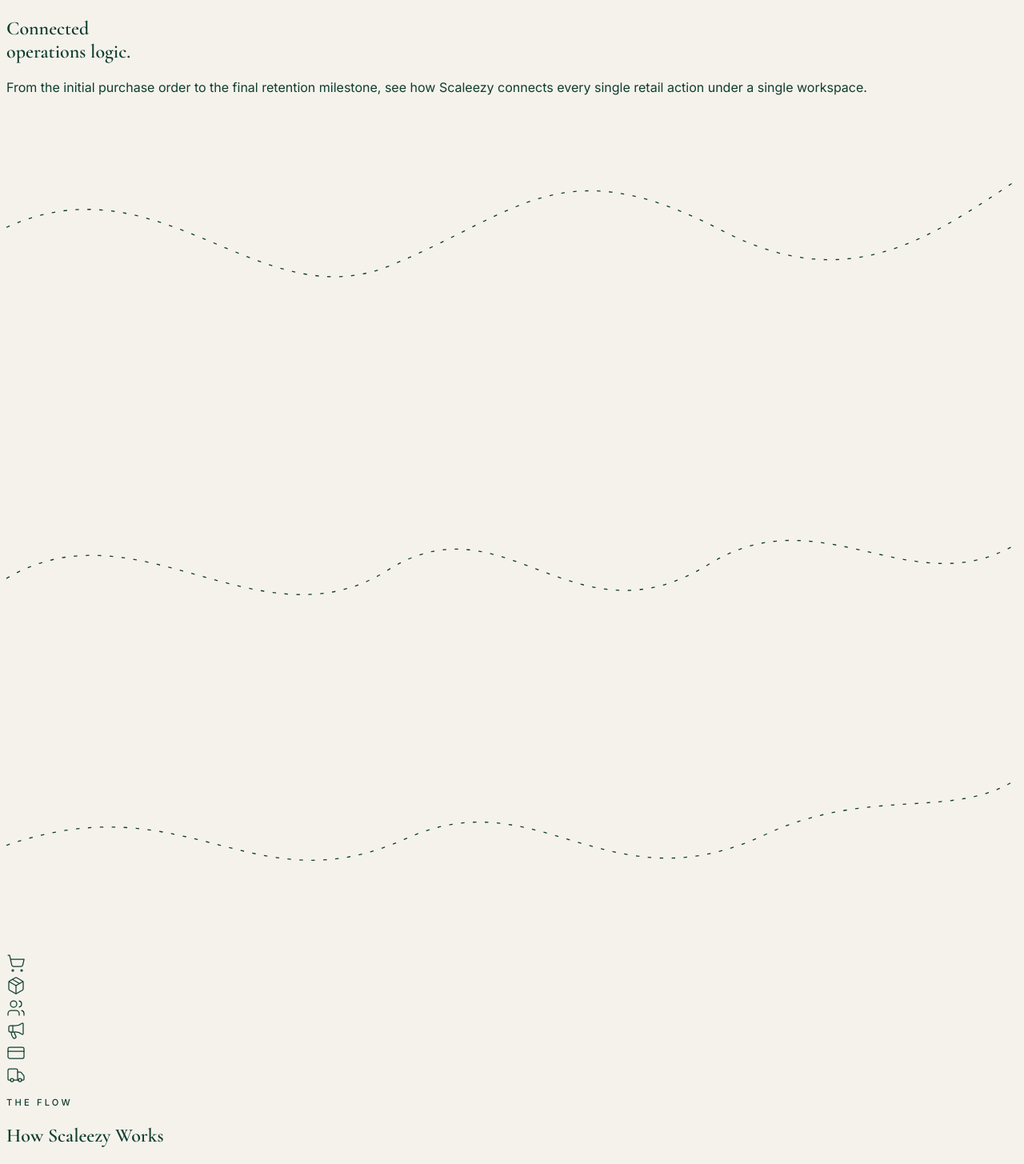
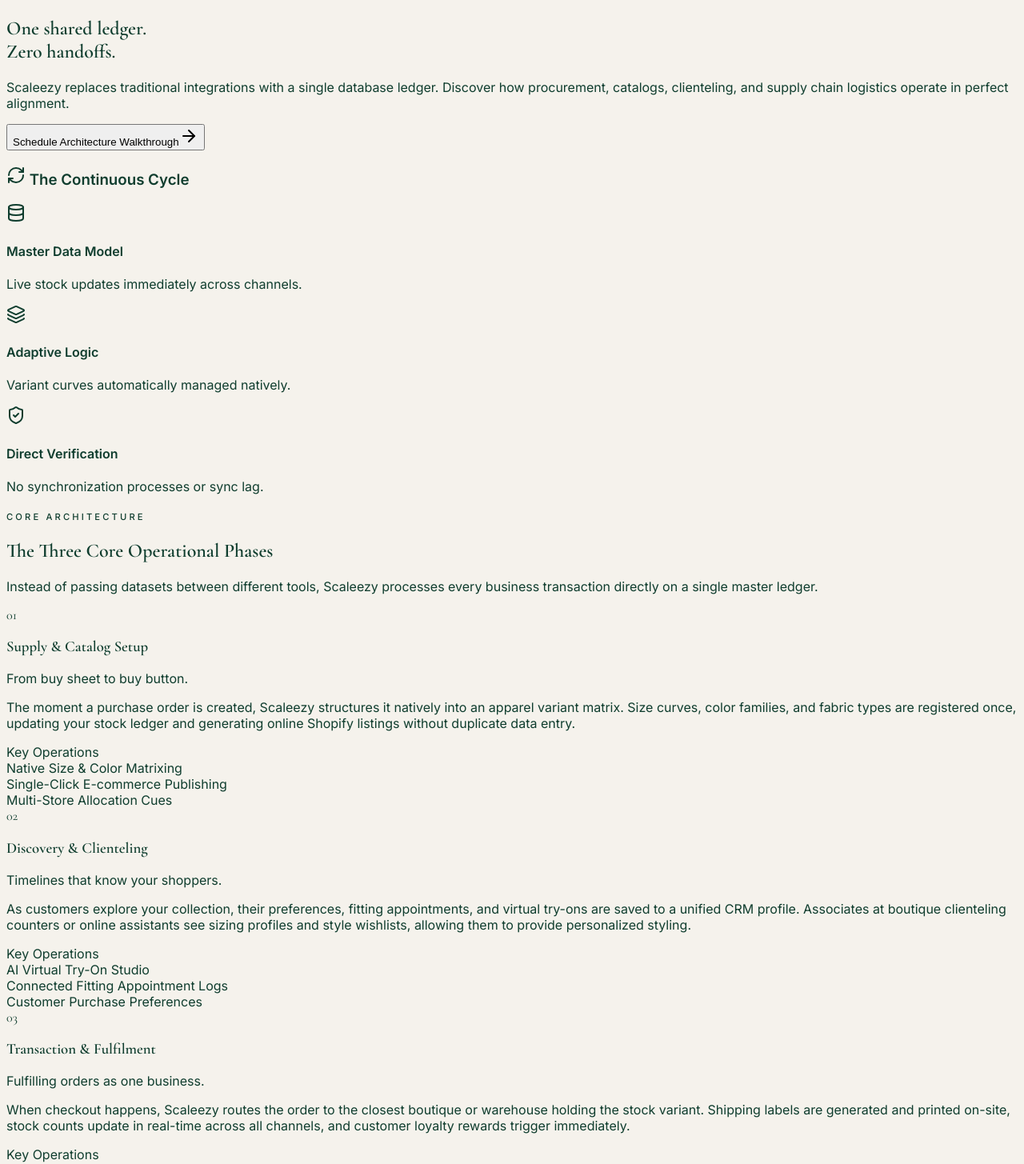
Before and after one commit to sanjaydoms/scaleezy_website, a React app in the folder src/: page /how-it-works in a window 1280 px wide. Shown: the part 286-1741 px from the top of the page at 80% size. Built offline with nearby package versions, Linux system fonts and the light colour scheme; the HTML template or start-up script is replaced by a standard one.

Commit message:
Expand HowItWorksPage with comprehensive operational phases, diagrams, and metadata

```diff
--- a/src/pages/HowItWorksPage.tsx
+++ b/src/pages/HowItWorksPage.tsx
@@ -1,46 +1,179 @@
 import React from 'react';
-import { ArrowRight, Sparkles, FlowIcon } from 'lucide-react';
+import { ArrowRight, Sparkles, Database, ShieldCheck, RefreshCw, Layers, ArrowDown } from 'lucide-react';
 import { Journey } from '../components/Journey';
 import { Reveal } from '../components/motion';
 import { triggerBookDemo } from '../components/BookDemoModal';
 
 export function HowItWorksPage() {
+  const PHASES = [
+    {
+      number: '01',
+      title: 'Supply & Catalog Setup',
+      subtitle: 'From buy sheet to buy button.',
+      description: 'The moment a purchase order is created, Scaleezy structures it natively into an apparel variant matrix. Size curves, color families, and fabric types are registered once, updating your stock ledger and generating online Shopify listings without duplicate data entry.',
+      steps: ['Native Size & Color Matrixing', 'Single-Click E-commerce Publishing', 'Multi-Store Allocation Cues']
+    },
+    {
+      number: '02',
+      title: 'Discovery & Clienteling',
+      subtitle: 'Timelines that know your shoppers.',
+      description: 'As customers explore your collection, their preferences, fitting appointments, and virtual try-ons are saved to a unified CRM profile. Associates at boutique clienteling counters or online assistants see sizing profiles and style wishlists, allowing them to provide personalized styling.',
+      steps: ['AI Virtual Try-On Studio', 'Connected Fitting Appointment Logs', 'Customer Purchase Preferences']
+    },
+    {
+      number: '03',
+      title: 'Transaction & Fulfilment',
+      subtitle: 'Fulfilling orders as one business.',
+      description: 'When checkout happens, Scaleezy routes the order to the closest boutique or warehouse holding the stock variant. Shipping labels are generated and printed on-site, stock counts update in real-time across all channels, and customer loyalty rewards trigger immediately.',
+      steps: ['Multi-Location Order Routing', 'On-Site Shipping Label Generation', 'Real-Time Inventory Adjustment']
+    }
+  ];
+
   return (
     <main className="w-full bg-[#F5F2EC] text-forest">
       {/* Page Hero Header */}
-      <section className="relative flex min-h-[50vh] w-full items-center bg-[#0F3D2E] px-6 py-28 text-cream md:px-12 md:py-36">
-        <div className="mx-auto w-full max-w-[1600px]">
-          <Reveal className="max-w-3xl">
+      <section className="relative flex min-h-[60vh] w-full items-center bg-[#0F3D2E] px-6 py-28 text-cream md:px-12 md:py-36 overflow-hidden">
+        {/* Background visual graphics */}
+        <div className="absolute top-0 right-0 w-96 h-96 bg-lime/10 rounded-full blur-3xl pointer-events-none" />
+        <div className="absolute -bottom-10 left-10 w-80 h-80 bg-lime/5 rounded-full blur-2xl pointer-events-none" />
+
+        <div className="mx-auto w-full max-w-[1600px] grid grid-cols-1 lg:grid-cols-12 gap-12 items-center relative z-10">
+          <Reveal className="lg:col-span-7 max-w-3xl">
             <span className="eyebrow inline-flex items-center gap-1.5 rounded-full border border-cream/20 px-3.5 py-1 text-[10px] text-lime bg-white/5 uppercase tracking-widest font-semibold">
-              <Sparkles className="h-3 w-3" /> System Flow
+              <Sparkles className="h-3 w-3" /> System Architecture
             </span>
             <h1 className="font-serif-display mt-6 text-5xl leading-[0.98] tracking-[-0.04em] md:text-8xl">
-              Connected <br />
-              <span className="font-serif-display italic text-lime">operations</span> logic.
+              One shared <span className="font-serif-display italic text-lime">ledger</span>.<br />
+              Zero handoffs.
             </h1>
             <p className="mt-6 max-w-xl text-lg font-light leading-relaxed text-cream/70 md:text-xl">
-              From the initial purchase order to the final retention milestone, see how Scaleezy connects every single retail action under a single workspace.
+              Scaleezy replaces traditional integrations with a single database ledger. Discover how procurement, catalogs, clienteling, and supply chain logistics operate in perfect alignment.
             </p>
+            <div className="mt-10 flex flex-wrap gap-4">
+              <button
+                onClick={triggerBookDemo}
+                className="group inline-flex items-center gap-2.5 rounded-full bg-lime px-6 py-3.5 text-sm font-semibold text-forest-deep transition-colors duration-300 hover:bg-lime-dark"
+              >
+                Schedule Architecture Walkthrough
+                <ArrowRight className="h-4 w-4 transition-transform duration-300 group-hover:translate-x-1" />
+              </button>
+            </div>
+          </Reveal>
+
+          {/* Interactive Flow visual block */}
+          <Reveal delay={0.2} className="lg:col-span-5 hidden lg:flex flex-col gap-4 max-w-md ml-auto bg-white/5 border border-white/10 p-8 rounded-[32px] backdrop-blur-sm">
+            <h3 className="text-sm font-bold uppercase tracking-wider text-lime flex items-center gap-2">
+              <RefreshCw className="h-4 w-4 animate-spin-slow" /> The Continuous Cycle
+            </h3>
+            <div className="space-y-4 mt-2">
+              <div className="flex items-center gap-3 p-3 bg-white/10 rounded-xl">
+                <Database className="h-5 w-5 text-lime" />
+                <div>
+                  <h4 className="text-xs font-bold text-cream">Master Data Model</h4>
+                  <p className="text-[10px] text-cream/60 mt-0.5">Live stock updates immediately across channels.</p>
+                </div>
+              </div>
+              <div className="flex items-center gap-3 p-3 bg-white/10 rounded-xl">
+                <Layers className="h-5 w-5 text-lime" />
+                <div>
+                  <h4 className="text-xs font-bold text-cream">Adaptive Logic</h4>
+                  <p className="text-[10px] text-cream/60 mt-0.5">Variant curves automatically managed natively.</p>
+                </div>
+              </div>
+              <div className="flex items-center gap-3 p-3 bg-white/10 rounded-xl">
+                <ShieldCheck className="h-5 w-5 text-lime" />
+                <div>
+                  <h4 className="text-xs font-bold text-cream">Direct Verification</h4>
+                  <p className="text-[10px] text-cream/60 mt-0.5">No synchronization processes or sync lag.</p>
+                </div>
+              </div>
+            </div>
           </Reveal>
         </div>
       </section>
 
-      {/* Journey Timeline */}
-      <Journey />
+      {/* Detailed Architectural Pillars Section */}
+      <section className="w-full bg-[#EFE9DE] py-24 md:py-36 border-b border-forest/10">
+        <div className="mx-auto max-w-[1280px] px-6 md:px-12">
+          <Reveal className="text-center max-w-2xl mx-auto mb-20">
+            <span className="eyebrow text-lime-dark">Core Architecture</span>
+            <h2 className="font-serif-display mt-5 text-4xl leading-tight text-[#0F3D2E] md:text-6xl">
+              The Three Core Operational Phases
+            </h2>
+            <p className="mt-4 text-base font-light text-forest/70 leading-relaxed">
+              Instead of passing datasets between different tools, Scaleezy processes every business transaction directly on a single master ledger.
+            </p>
+          </Reveal>
 
-      {/* Section CTA */}
-      <section className="w-full bg-forest text-cream py-20 text-center">
+          {/* Core Phases Cards */}
+          <div className="grid grid-cols-1 lg:grid-cols-3 gap-8">
+            {PHASES.map((phase, idx) => (
+              <Reveal
+                key={phase.title}
+                delay={idx * 0.08}
+                className="flex flex-col bg-white/80 border border-forest/5 p-8 rounded-[32px] shadow-[0_8px_24px_rgba(15,61,46,0.01)] hover:shadow-[0_12px_32px_rgba(15,61,46,0.04)] hover:border-lime-dark/20 transition-all duration-300 relative group"
+              >
+                <div className="absolute top-6 right-8 text-5xl font-serif-display font-bold text-forest/5 group-hover:text-lime/20 transition-colors duration-300">
+                  {phase.number}
+                </div>
+
+                <h3 className="font-serif-display text-2xl font-semibold text-[#0F3D2E] leading-snug">
+                  {phase.title}
+                </h3>
+                <p className="text-xs font-semibold text-lime-dark mt-1">
+                  {phase.subtitle}
+                </p>
+                <p className="mt-4 text-xs font-light text-forest/75 leading-relaxed flex-grow">
+                  {phase.description}
+                </p>
+
+                <div className="mt-8 pt-6 border-t border-forest/5 space-y-3">
+                  <span className="text-[9px] font-bold uppercase tracking-wider text-forest/40 block">Key Operations</span>
+                  {phase.steps.map((st, i) => (
+                    <div key={i} className="flex items-center gap-2.5 text-xs text-forest/80 font-medium">
+                      <span className="h-1.5 w-1.5 rounded-full bg-lime-dark flex-shrink-0" />
+                      <span>{st}</span>
+                    </div>
+                  ))}
+                </div>
+              </Reveal>
+            ))}
+          </div>
+        </div>
+      </section>
+
+      {/* Chronological Journey Flow */}
+      <div className="bg-[#F5F2EC] py-12">
+        <Reveal className="text-center max-w-xl mx-auto pt-16">
+          <span className="eyebrow text-lime-dark">Step-by-step pipeline</span>
+          <h2 className="font-serif-display mt-4 text-4xl leading-tight text-[#0F3D2E] md:text-6xl">
+            The Timeline of Connected Work
+          </h2>
+          <p className="mt-4 text-sm text-forest/70">
+            Scroll through the detailed order of events as product logic translates smoothly into checkout sales and customer retention.
+          </p>
+          <div className="mt-6 flex justify-center">
+            <ArrowDown className="h-5 w-5 text-lime-dark animate-bounce" />
+          </div>
+        </Reveal>
+
+        {/* Render Journey timeline list */}
+        <Journey />
+      </div>
+
+      {/* Final Section CTA */}
+      <section className="w-full bg-[#EFE9DE] border-t border-forest/10 py-20 text-center">
         <div className="mx-auto max-w-xl px-6">
           <Reveal>
-            <h3 className="font-serif-display text-3xl md:text-5xl leading-tight">Ready to see the flow in action?</h3>
-            <p className="mt-4 text-sm text-cream/70 font-light leading-relaxed">
-              Let us walk you through a live customization tailored specifically to your boutique store layout and stock requirements.
+            <h3 className="font-serif-display text-3xl md:text-5xl leading-tight text-[#0F3D2E]">See how it fits your business</h3>
+            <p className="mt-4 text-sm text-forest/70 font-light leading-relaxed">
+              We help boutique apparel brands move away from slow-moving traditional systems. Let's arrange a live setup walk-through.
             </p>
             <button
               onClick={triggerBookDemo}
-              className="group mt-8 inline-flex items-center gap-2.5 rounded-full bg-lime px-8 py-4 text-sm font-semibold text-forest-deep transition-all duration-300 hover:bg-lime-dark"
+              className="group mt-8 inline-flex items-center gap-2.5 rounded-full bg-forest px-8 py-4 text-sm font-semibold text-cream transition-all duration-300 hover:bg-forest-deep"
             >
-              Request Custom Demo
+              Request Live Workspace Demo
               <ArrowRight className="h-4 w-4 transition-transform duration-300 group-hover:translate-x-1" />
             </button>
           </Reveal>
```
